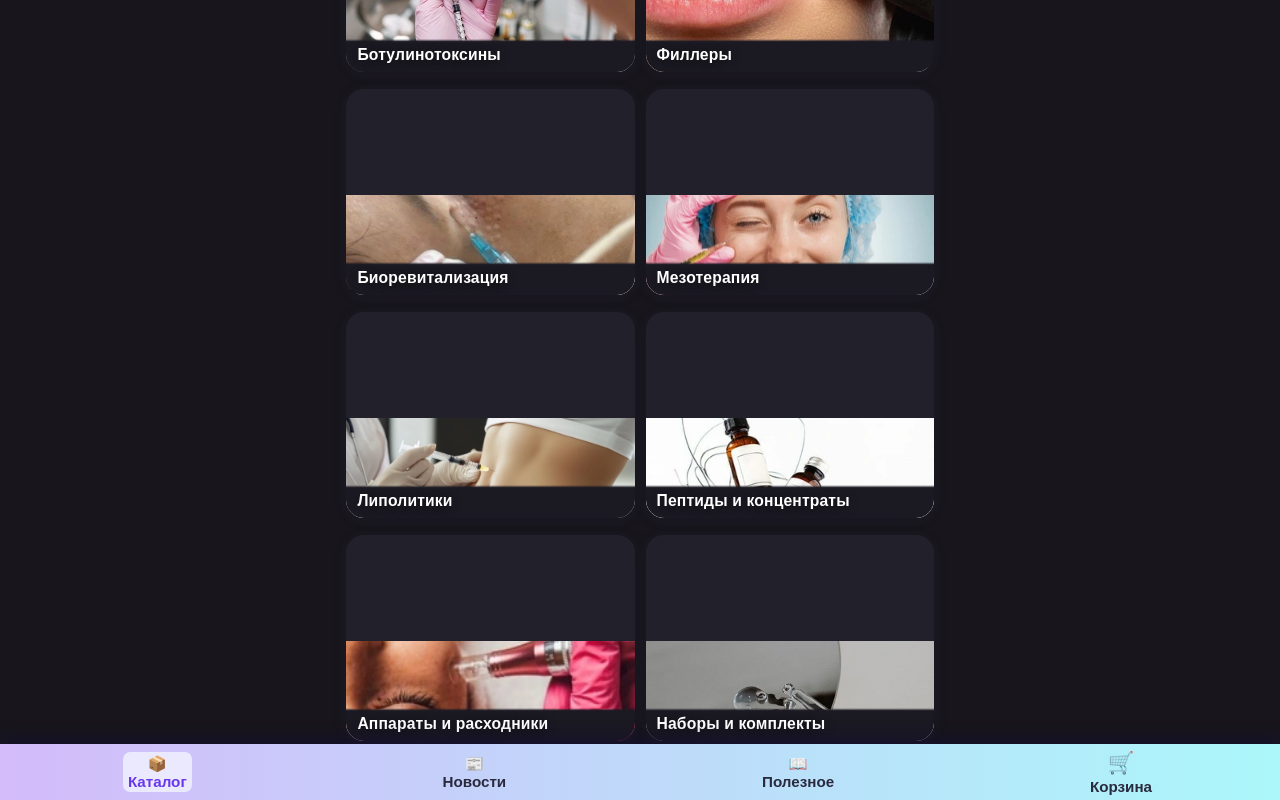
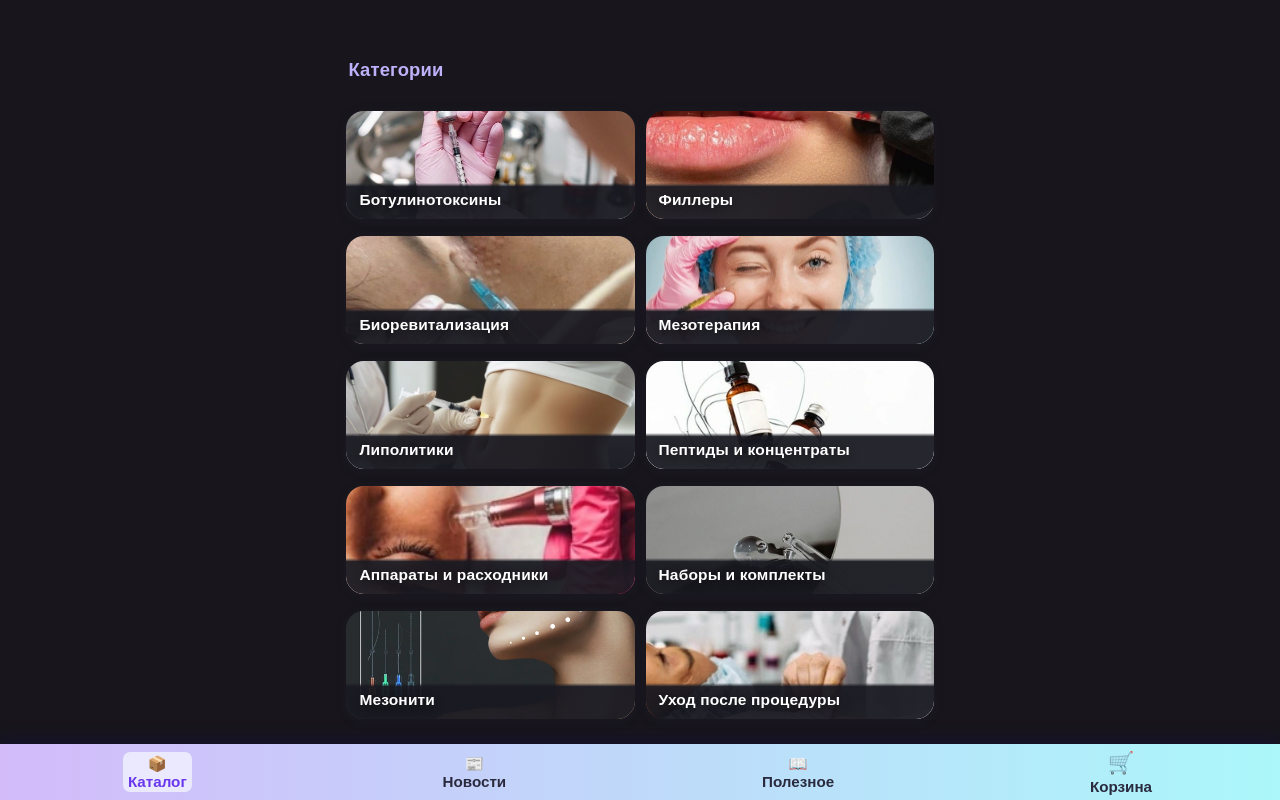
Before and after one commit to AlexSalavat/facade-stone-app, a React (Vite) app: page /catalog in a window 1280 px wide. Shown: the top 800 px of the page. Built offline with nearby package versions, Linux system fonts and the light colour scheme.

Commit message:
first dhr

```diff
--- a/src/components/CategoryCard.css
+++ b/src/components/CategoryCard.css
@@ -1,47 +1,59 @@
 .category-card {
+  position: relative;
   background: #22202a;
   border-radius: 18px;
   overflow: hidden;
-  box-shadow: 0 2px 14px rgba(60,45,120,0.10);
-  position: relative;
+  box-shadow: 0 2px 14px rgba(60,45,120,0.08);
   cursor: pointer;
+  min-height: 95px;
+  height: 108px;
   display: flex;
-  flex-direction: column;
-  justify-content: flex-end;
-  min-height: 120px;
-  aspect-ratio: 1.4/1;
-  transition: box-shadow 0.14s, transform 0.12s;
+  align-items: flex-end;
+  transition: box-shadow 0.13s, transform 0.12s;
 }
 .category-card:active, .category-card:focus {
-  box-shadow: 0 6px 24px rgba(80,80,160,0.12);
-  transform: translateY(2px) scale(0.98);
+  box-shadow: 0 6px 22px rgba(80,80,160,0.12);
+  transform: translateY(1.5px) scale(0.99);
 }
 
 .category-card-img {
+  position: absolute;
+  inset: 0;
   width: 100%;
-  height: 100px;
+  height: 100%;
   object-fit: cover;
+  object-position: center center;
+  z-index: 1;
+  user-select: none;
   pointer-events: none;
-  user-select: none;
-  display: block;
 }
 
 .category-card-title {
-  position: absolute;
-  bottom: 0;
-  left: 0;
-  right: 0;
-  padding: 8px 7px 8px 11px;
-  background: linear-gradient(0deg, #1b1922 92%, #19191c00 100%);
+  position: relative;
+  z-index: 2;
+  width: 100%;
+  background: linear-gradient(0deg, #191921f0 90%, #19192100 100%);
   color: #fff;
-  font-size: 0.98rem;
-  font-weight: 600;
+  font-size: 0.97rem;
+  font-weight: 700;
   text-align: left;
   letter-spacing: 0.01em;
   line-height: 1.08;
   border-bottom-left-radius: 18px;
   border-bottom-right-radius: 18px;
+  padding: 9px 7px 10px 13px;
   text-shadow: 0 2px 8px #111b;
-  z-index: 2;
   white-space: pre-line;
+  box-sizing: border-box;
 }
+
+@media (max-width: 600px) {
+  .category-card {
+    min-height: 77px;
+    height: 80px;
+  }
+  .category-card-title {
+    font-size: 0.93rem;
+    padding: 7px 4px 8px 8px;
+  }
+}
```
